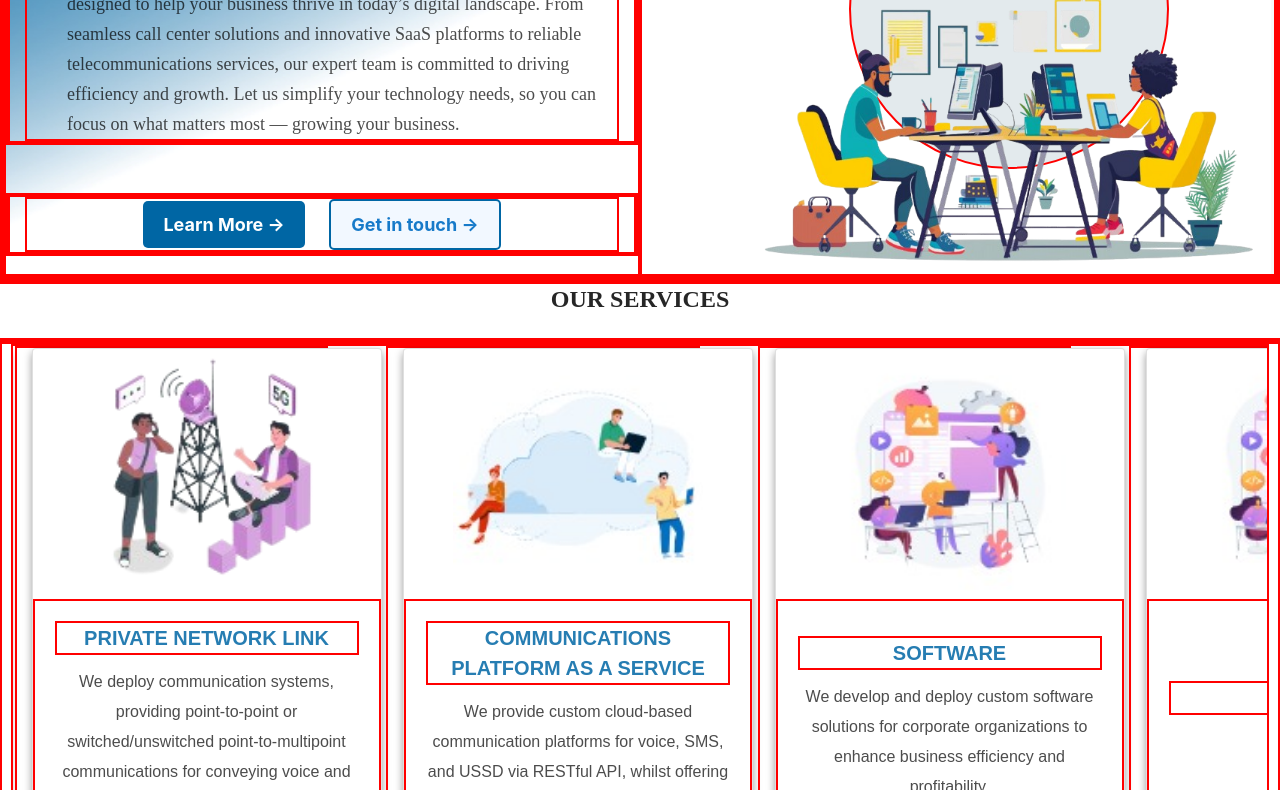
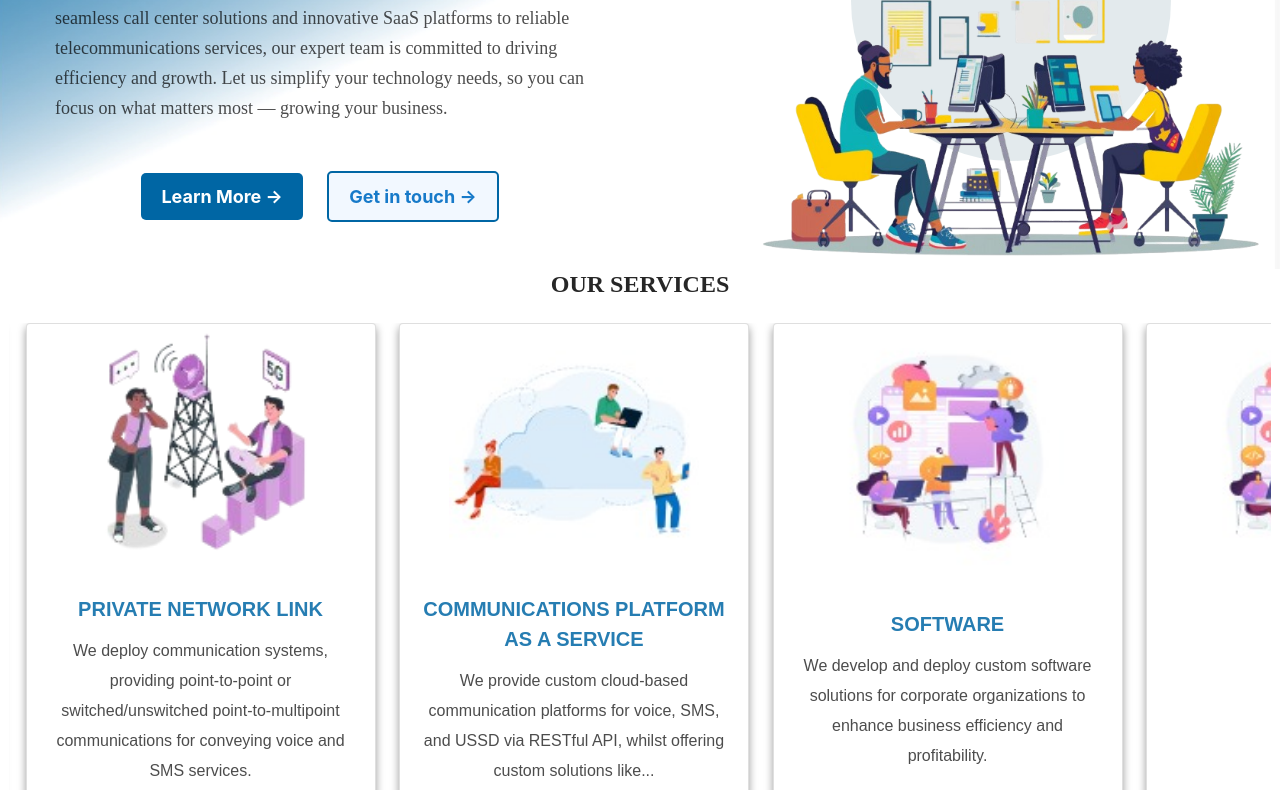
Before and after one commit to ajayii1234/Temlio, a plain HTML site: page index.html in a window 1280 px wide. Shown: the part 303-1093 px from the top of the page. Drawn offline with nearby package versions, Linux system fonts and the light colour scheme; some packages are replaced by stand-ins of ours; a script that the page names is missing.

Commit message:
15th change

```diff
--- a/index.html
+++ b/index.html
@@ -15,7 +15,7 @@
 
 
         div{
-            border: 2px solid red;
+            border: 0px solid red;
         }
 
 
```
